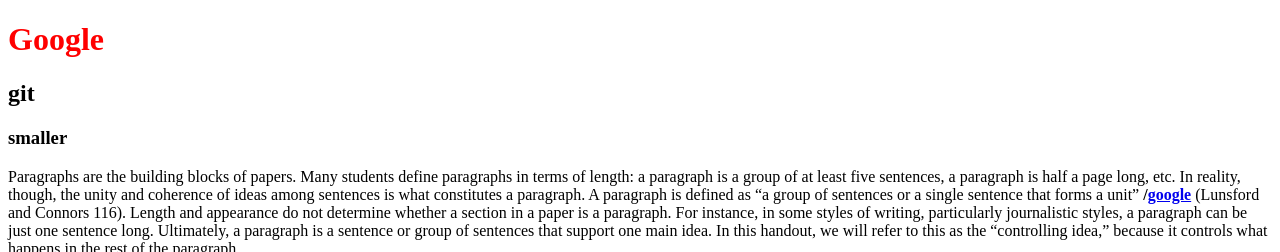
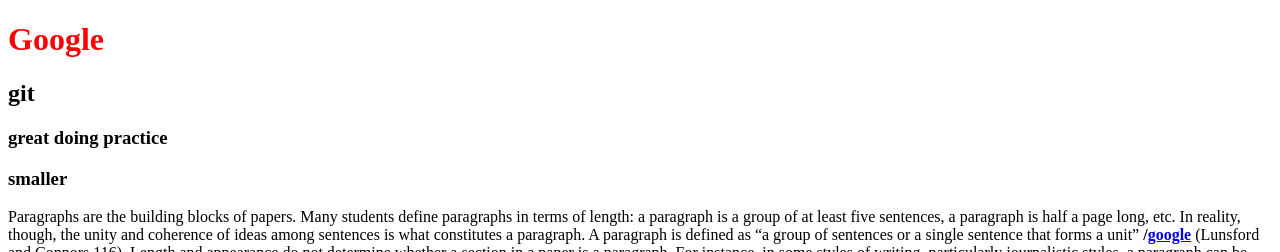
Before and after one commit to shivam17singh/gitpractice, a website: page index.html in a window 1280 px wide. Shown: the top 252 px of the page. Drawn offline with Linux system fonts and the light colour scheme.

Commit message:
third commit

```diff
--- a/index.html
+++ b/index.html
@@ -5,6 +5,7 @@
 
 <h1 style="color:red;">Google</h1>
 <h2>git</h2>
+<h3>great doing practice</h3>
 <H3> smaller</h3>
 <p>Paragraphs are the building blocks of papers.
 Many students define paragraphs in terms of length:
```
Also changed, not shown: package.json (added, +24 -0 lines), 2 other files.
